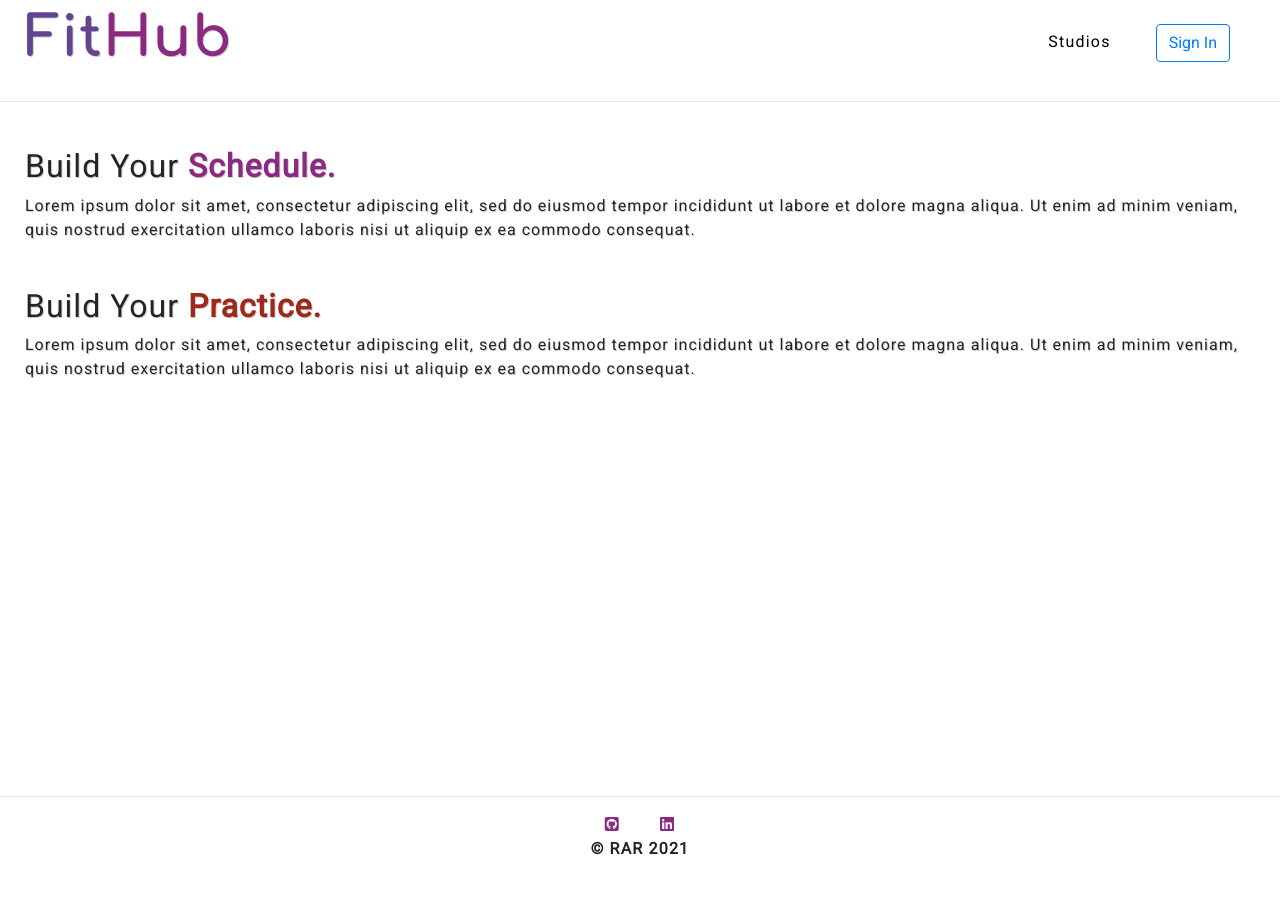
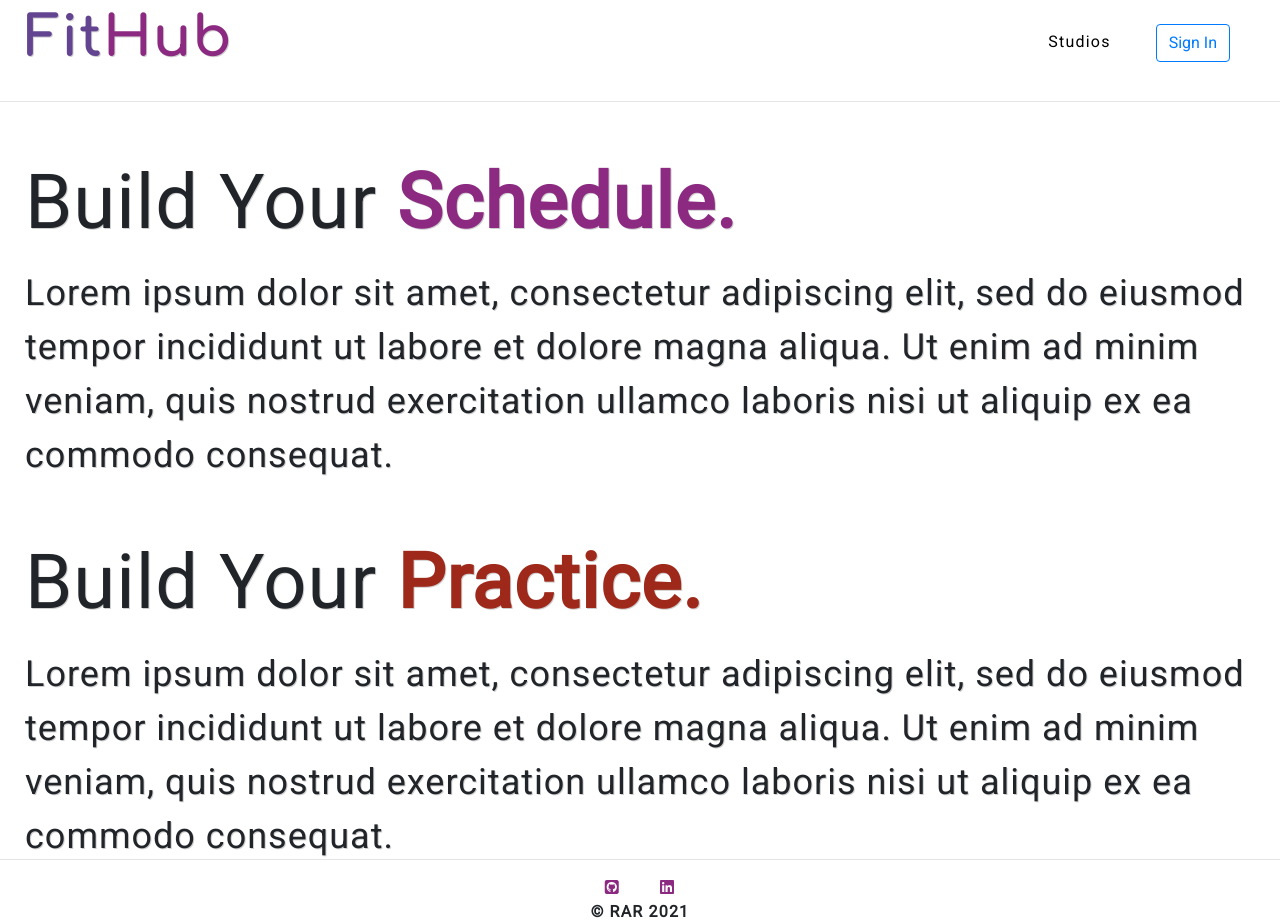
Before and after one commit to rararamberg/fithub, a React (Create React App) app in the folder client/: page / in a window 1280 px wide. Before the commit the page ends 861 px from the top, so only its background shows below. Built offline with nearby package versions, Linux system fonts and the light colour scheme.

Commit message:
landing css

```diff
--- a/client/src/screens/Landing/Landing.css
+++ b/client/src/screens/Landing/Landing.css
@@ -8,6 +8,14 @@
   text-align: left;
   text-shadow: 1px 1px #cfcfcf;
   letter-spacing: 1px;
+}
+
+.landing-div h2 {
+  font-size: 76px;
+  padding: 10px 0;
+}
+.landing-div p {
+  font-size: 36px;
 }
 
 .build-schedule-div,
```
